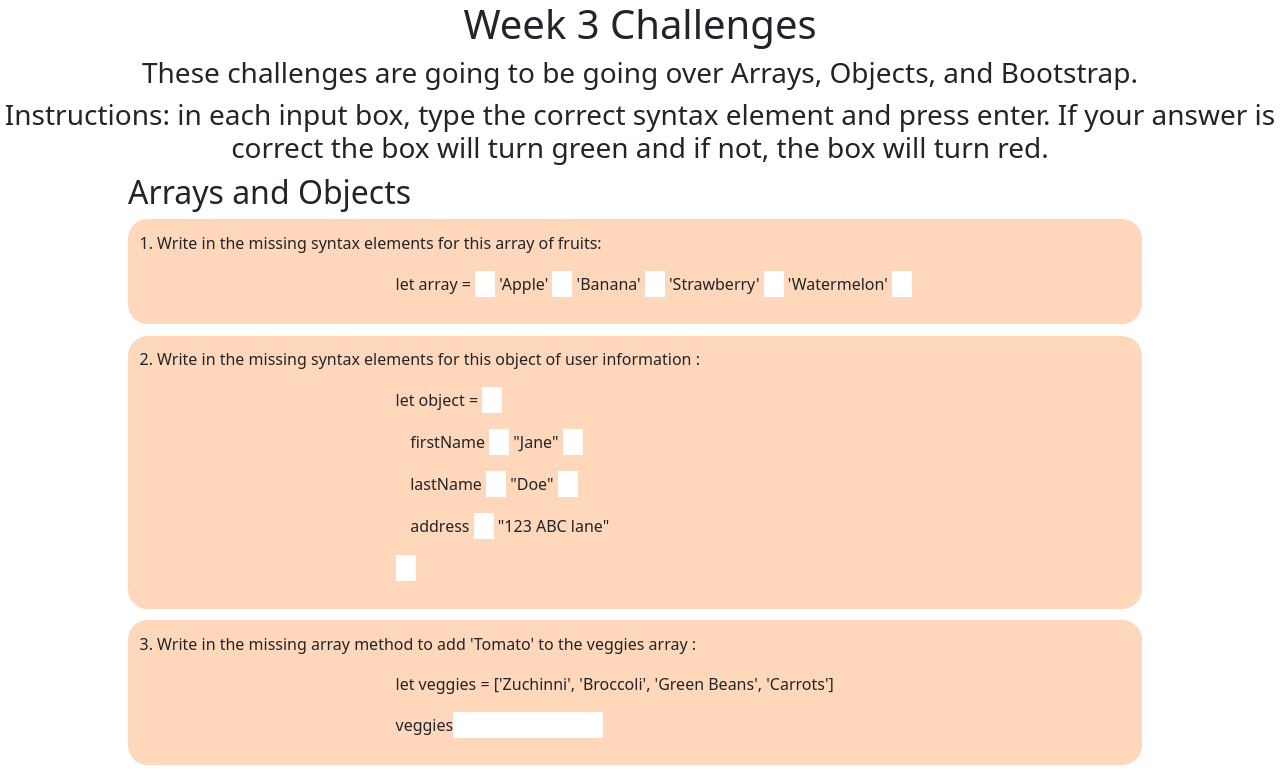
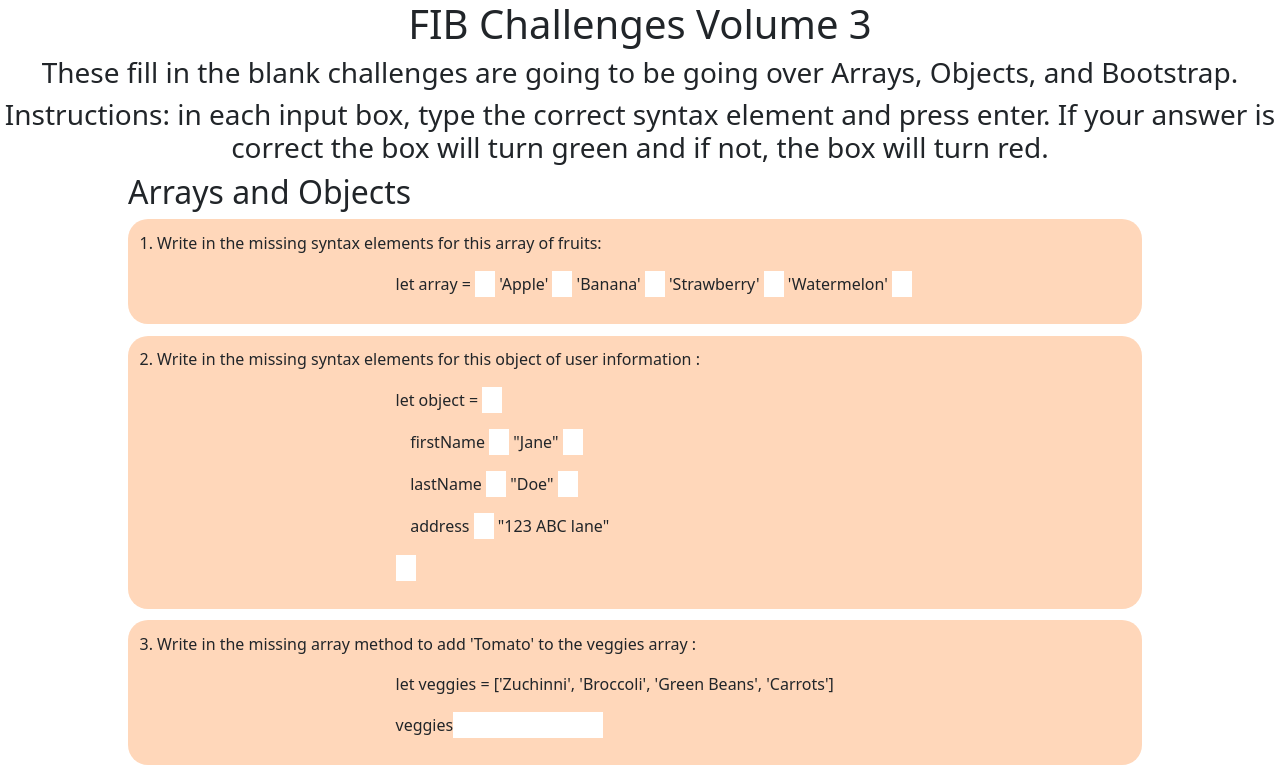
Before and after one commit to corynnem/week-3-challenges, a website: page index.html in a window 1280 px wide. Shown: the top 774 px of the page. Drawn offline with nearby package versions, Linux system fonts and the light colour scheme.

Commit message:
renamed to FIB challenges

```diff
--- a/index.html
+++ b/index.html
@@ -12,11 +12,11 @@
     />
     <link href="https://cdn.jsdelivr.net/npm/bootstrap@5.1.1/dist/css/bootstrap.min.css" rel="stylesheet" integrity="sha384-F3w7mX95PdgyTmZZMECAngseQB83DfGTowi0iMjiWaeVhAn4FJkqJByhZMI3AhiU" crossorigin="anonymous">
     <script src="https://cdn.jsdelivr.net/npm/bootstrap@5.1.1/dist/js/bootstrap.bundle.min.js" integrity="sha384-/bQdsTh/da6pkI1MST/rWKFNjaCP5gBSY4sEBT38Q/9RBh9AH40zEOg7Hlq2THRZ" crossorigin="anonymous"></script>
-    <title>week 3 challenges</title>
+    <title>fill in the blank vol 3<</title>
   </head>
   <body>
-    <h1>Week 3 Challenges</h1>
-    <h3>These challenges are going to be going over Arrays, Objects, and Bootstrap.</h3>
+    <h1>FIB Challenges Volume 3</h1>
+    <h3>These fill in the blank challenges are going to be going over Arrays, Objects, and Bootstrap.</h3>
     <h3>Instructions: in each input box, type the correct syntax element and press enter. If your answer is correct the box will turn green
         and if not, the box will turn red.  </h3>
     <div id="challenges">
```
